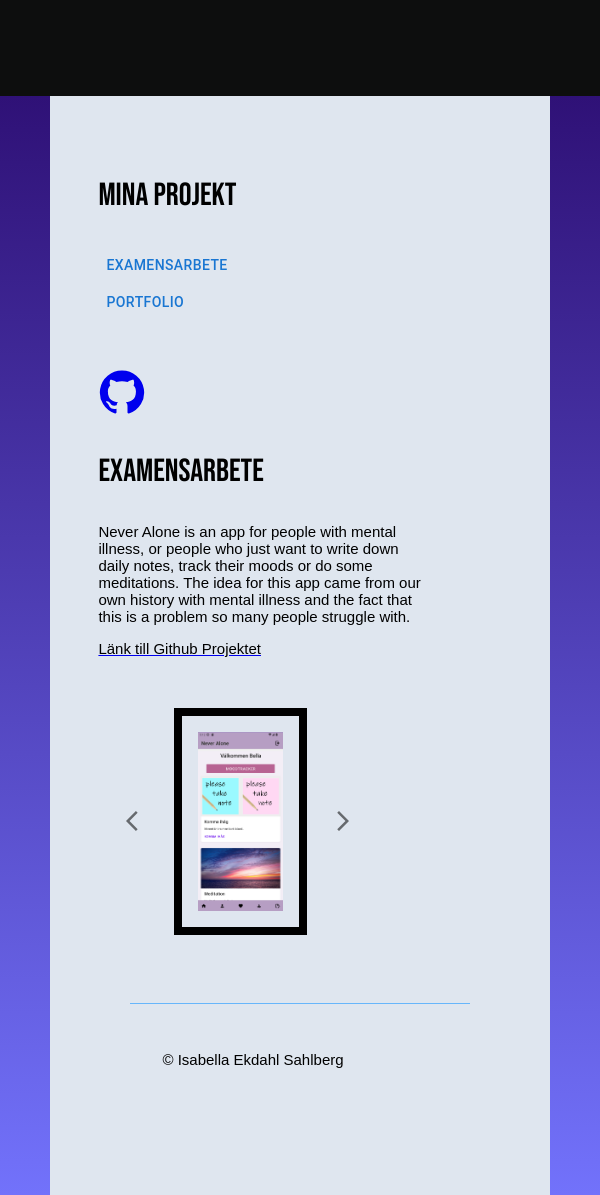
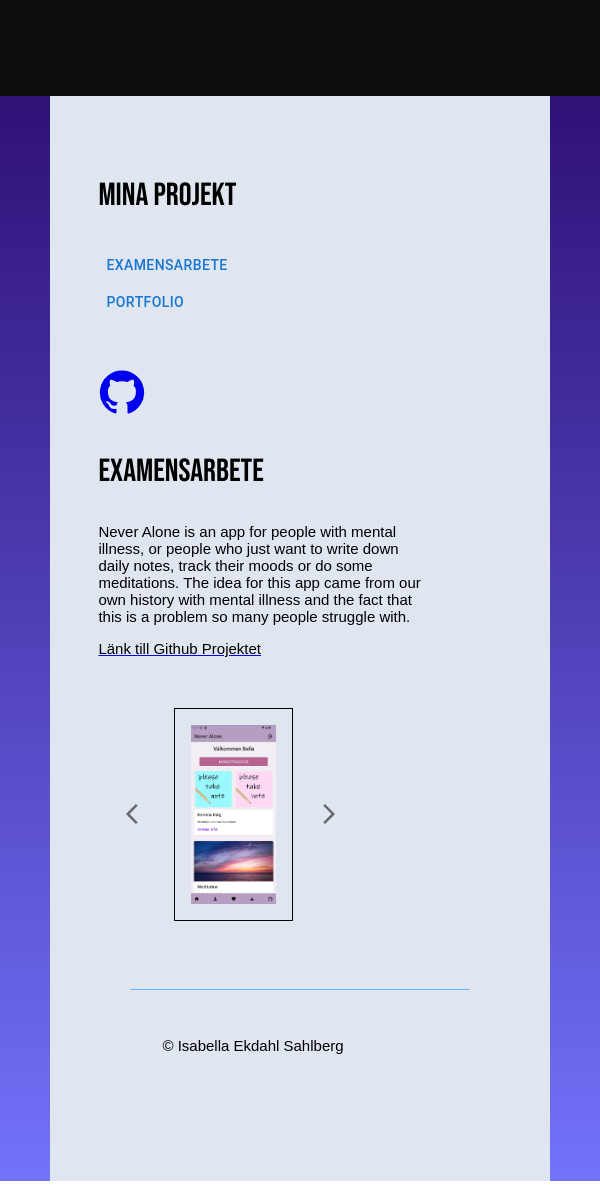
Before and after one commit to isabellaes/portfolio, a React (Create React App) app: page /projects in a window 600 px wide. Built offline with nearby package versions, Linux system fonts and the light colour scheme.

Commit message:
small fix with border

```diff
--- a/src/style/mobile.css
+++ b/src/style/mobile.css
@@ -49,7 +49,7 @@
   img {
     float: right;
     width: 30%;
-    border: 0.5em solid black;
+    border: 1px solid black;
     padding: 1em;
     margin: 1em;
   }
--- a/src/style/style.css
+++ b/src/style/style.css
@@ -73,7 +73,7 @@
   img {
     float: right;
     width: 30%;
-    border: 0.5em solid black;
+    border: 1px solid black;
     padding: 1em;
     margin: 1em;
   }
--- a/src/style/tablet.css
+++ b/src/style/tablet.css
@@ -48,7 +48,7 @@
   img {
     float: right;
     width: 30%;
-    border: 0.5em solid black;
+    border: 1px solid black;
     padding: 1em;
     margin: 1em;
   }
```
